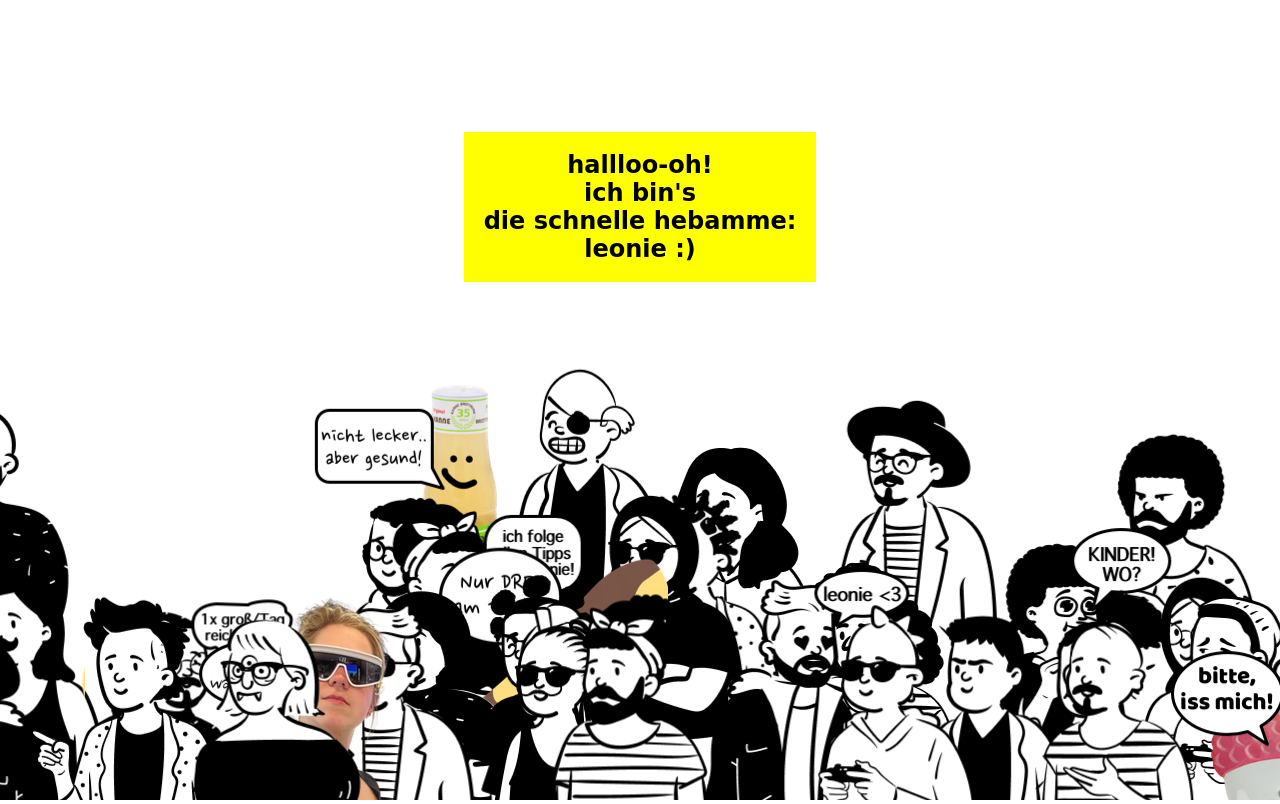
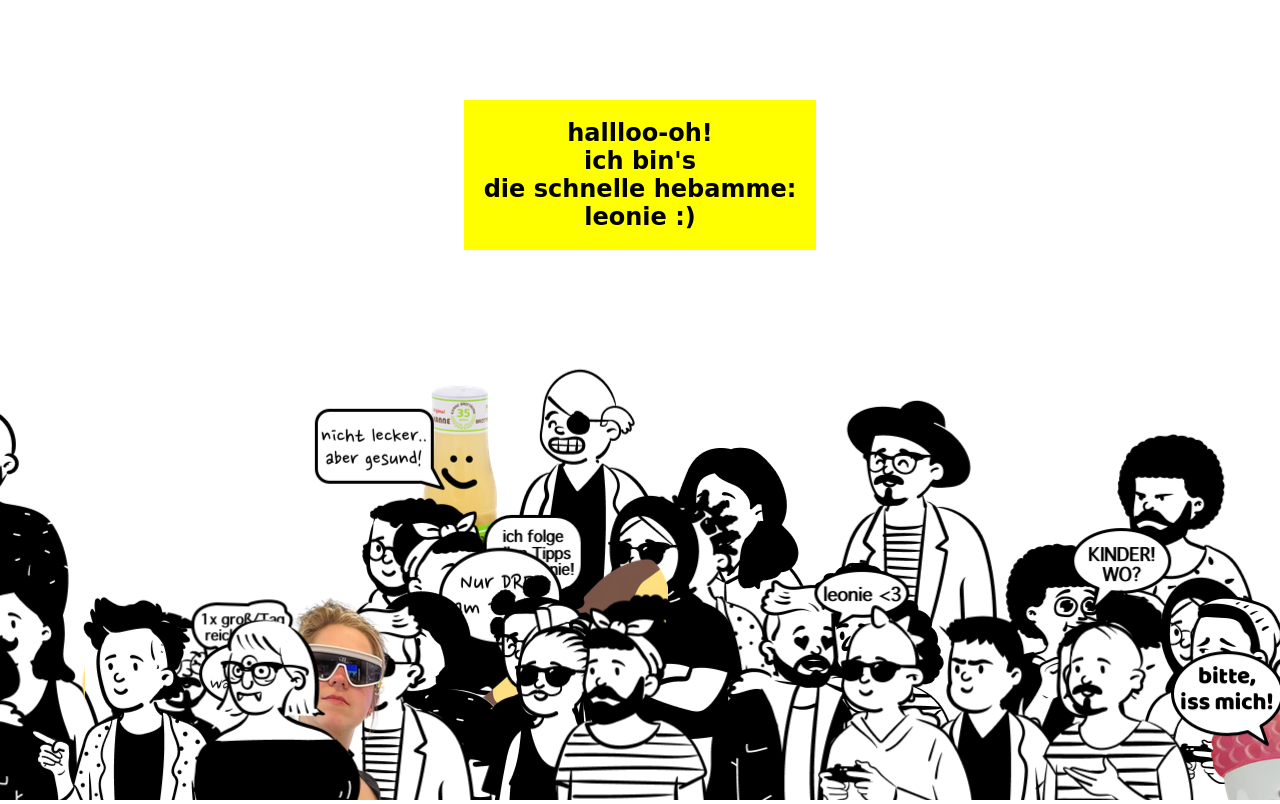
Before and after one commit to jeancloudvanlang/hey-leonie, a plain HTML site: page index.html in a window 1280 px wide. Drawn offline with nearby package versions, Linux system fonts and the light colour scheme; a web font is replaced by a local one.

Commit message:
Update einfach-schick.css

```diff
--- a/css/einfach-schick.css
+++ b/css/einfach-schick.css
@@ -18,7 +18,7 @@ body {
     justify-content: center;
     font-family: 'Schoolbell', cursive;
     text-align: center;
-    top: 7rem;
+    top: 5rem;
 }
 
 h2 {
```
